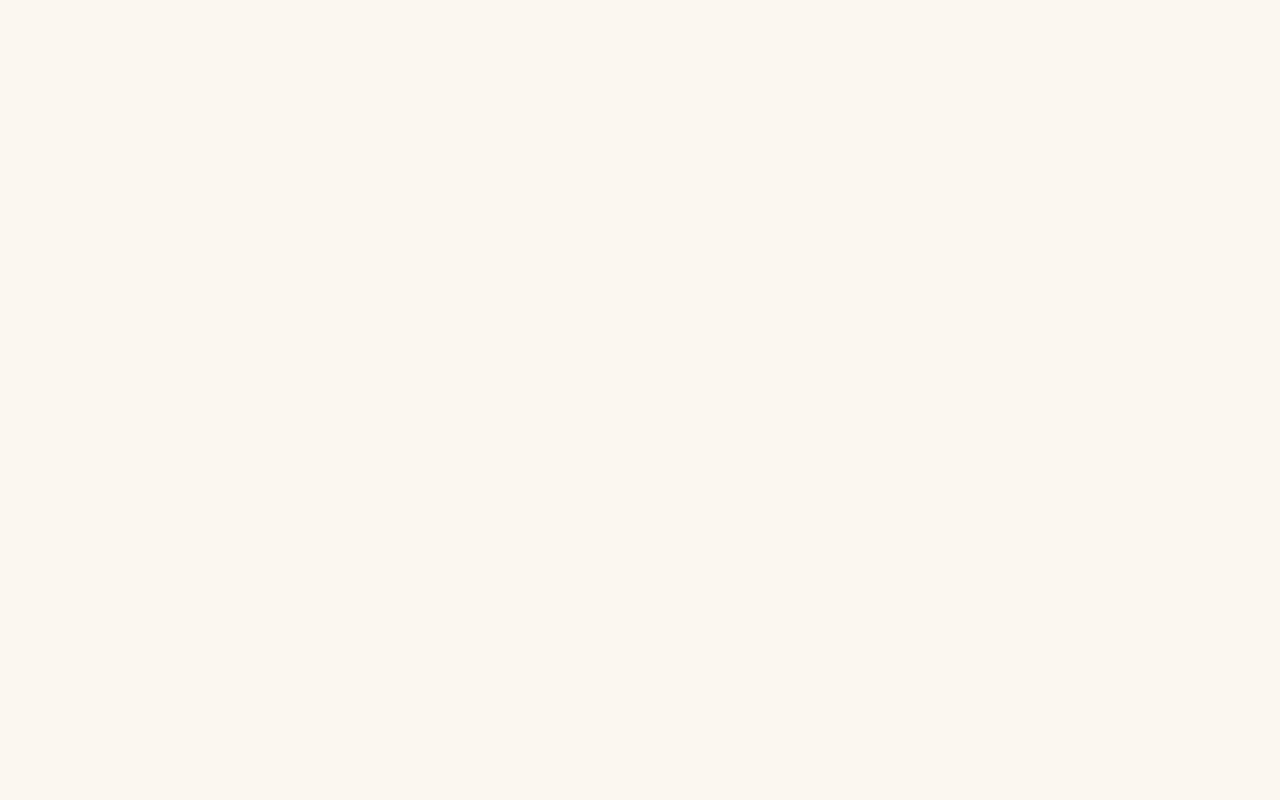
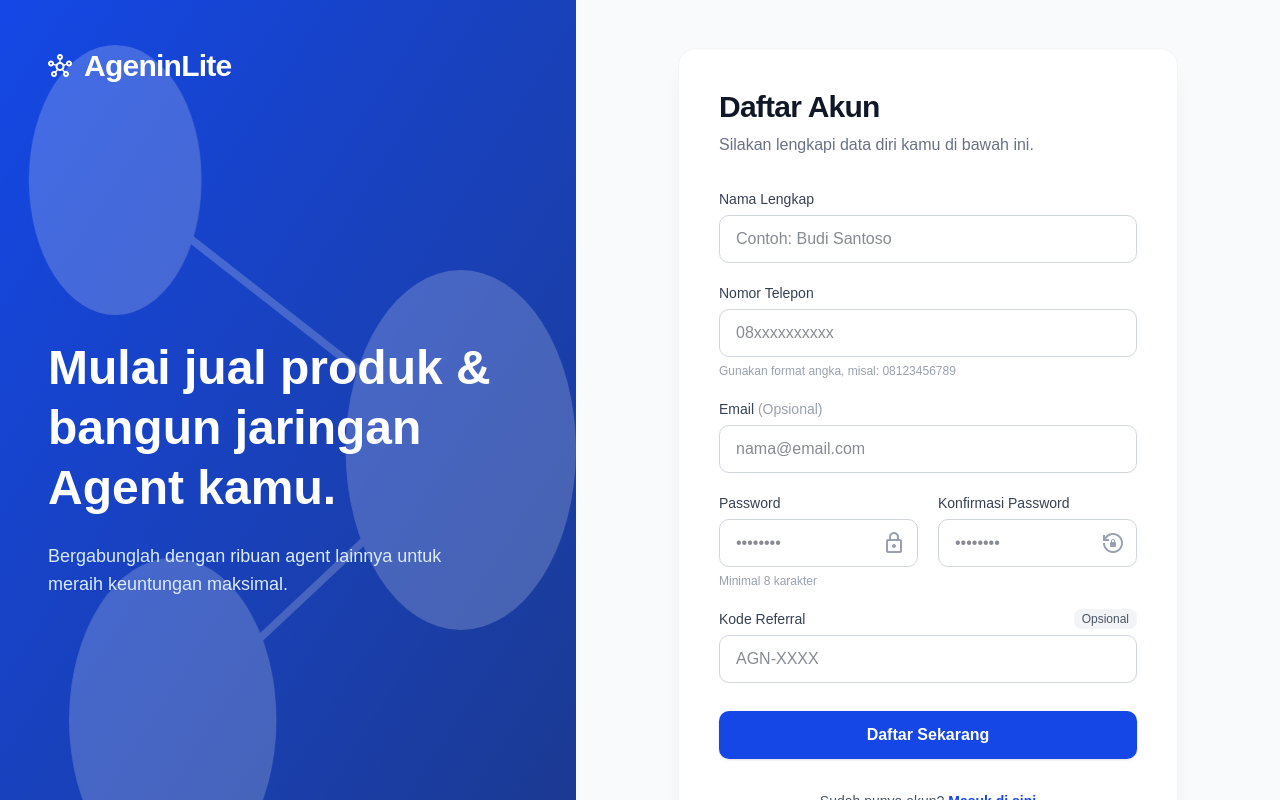
Before and after one commit to AgeninLite-MiniProject/agenin-lite-fe, a React (Vite) app: page /register in a window 1280 px wide. Before the commit this address had no page. Shown: the top 800 px of the page. Built offline with nearby package versions, Linux system fonts and the light colour scheme; no server answers.

Commit message:
feat(m1-auth): setup auth, routing, and styling for register page

```diff
--- a/index.html
+++ b/index.html
@@ -4,7 +4,8 @@
     <meta charset="UTF-8" />
     <link rel="icon" type="image/svg+xml" href="/favicon.svg" />
     <meta name="viewport" content="width=device-width, initial-scale=1.0" />
-    <title>agenin-lite-fe</title>
+    <link href="https://fonts.googleapis.com/css2?family=Material+Symbols+Outlined:wght,FILL@100..700,0..1&display=block" rel="stylesheet" />
+    <title>AgeninLite</title>
   </head>
   <body>
     <div id="root"></div>
--- a/src/App.tsx
+++ b/src/App.tsx
@@ -6,6 +6,7 @@ import AdminDashboardPage from "@/pages/admin/dashboard/AdminDashboardPage";
 import AdminProductsPage from "@/pages/admin/products/AdminProductsPage";
 import AdminUsersPage from "@/pages/admin/users/AdminUsersPage";
 import AdminAuditPage from "@/pages/admin/audit/AdminAuditPage";
+import RegisterPage from "@/pages/user/register/RegisterPage";
 import "./App.css";
 
 
@@ -17,6 +18,9 @@ function App() {
           <Route path="/" element={<Navigate to="/dashboard" replace />} />
           <Route path="/dashboard" element={<DashboardPage />} />
         </Route>
+
+        {/* Auth Routes */}
+        <Route path="/register" element={<RegisterPage />} />
 
         {/* Admin Routes */}
         <Route path="/admin" element={<AdminLayout />}>
--- a/src/pages/user/register/RegisterPage.tsx
+++ b/src/pages/user/register/RegisterPage.tsx
@@ -6,6 +6,7 @@ import { useNavigate } from "react-router-dom";
 import apiClient from "@/lib/axios";
 import { AxiosError } from "axios";
 import toast, { Toaster } from "react-hot-toast";
+
 export default function Register() {
   const navigate = useNavigate();
   const {
@@ -22,15 +23,12 @@ export default function Register() {
     const { confirm_password, ...payload } = data;
 
     try {
-      console.log("Data Siap Kirim ke API!", payload);
-      // axios fetching
       const response = await apiClient.post('/api/auth/register', payload);
       if(response.status === 201) {
         toast.success("Registrasi Akun Berhasil! Silakan login.");
         navigate("/login")
       }
     } catch (error) {
-      console.error("Gagal Mendaftar!", error);
       if (error instanceof AxiosError && error.response) {
         const errorCode = error.response.data?.code || error.response.data?.errorCode;
         const errorMessage = error.response.data?.message;
@@ -45,13 +43,12 @@ export default function Register() {
             setError('referral_code', { type: 'manual', message: 'Kode referral tidak valid atau tidak ditemukan.' });
             break;
           case 'AUTH_0007':
-            setError('referral_code', { type: 'manual', message: 'Pemilik kode referral ini sudah mencapai batas maksimum downliner (10).' });
+            setError('referral_code', { type: 'manual', message: 'Pemilik kode referral ini sudah mencapai batas maksimum downliner.' });
             break;
           case 'AUTH_0008':
             setError('referral_code', { type: 'manual', message: 'Pemilik kode referral ini sudah tidak aktif/dihapus.' });
             break;
           default:
-            // Error generic kalau tidak masuk case di atas
             toast.error(errorMessage || 'Terjadi kesalahan saat mendaftar. Silakan coba lagi.');
         }
       }
@@ -59,62 +56,63 @@ export default function Register() {
   };
 
   return (
-    <div className="flex flex-col min-h-screen">
+    <div className="flex flex-col min-h-screen font-sans">
       <Toaster position="top-center" reverseOrder={false} />
-      <div className="bg-surface-container-lowest flex-1 flex font-body-md text-on-surface">
+      <div className="flex-1 flex text-gray-900 bg-gray-50">
+
         {/* Bagian Kiri: Hero Section */}
-        <div className="hidden lg:flex lg:w-[40%] relative flex-col justify-between p-12 bg-gradient-to-br from-[#1B56FD] to-[#0118D8] overflow-hidden">
-          {/* Abstract Background Pattern */}
-          <div className="absolute inset-0 opacity-10 pointer-events-none">
+        <div className="hidden lg:flex lg:w-[45%] relative flex-col justify-between p-12 bg-gradient-to-br from-blue-700 to-blue-900 overflow-hidden">
+          <div className="absolute inset-0 opacity-20 pointer-events-none">
             <svg width="100%" height="100%" viewBox="0 0 100 100" preserveAspectRatio="none">
-              <circle cx="20" cy="20" r="10" fill="white"></circle>
-              <circle cx="80" cy="50" r="15" fill="white"></circle>
-              <circle cx="30" cy="80" r="12" fill="white"></circle>
-              <line x1="20" y1="20" x2="80" y2="50" stroke="white" strokeWidth="2"></line>
-              <line x1="80" y1="50" x2="30" y2="80" stroke="white" strokeWidth="2"></line>
+              <circle cx="20" cy="20" r="15" fill="white" className="animate-pulse"></circle>
+              <circle cx="80" cy="50" r="20" fill="white"></circle>
+              <circle cx="30" cy="80" r="18" fill="white"></circle>
+              <line x1="20" y1="20" x2="80" y2="50" stroke="white" strokeWidth="1"></line>
+              <line x1="80" y1="50" x2="30" y2="80" stroke="white" strokeWidth="1"></line>
             </svg>
           </div>
 
-          {/* Logo */}
           <div className="relative z-10 flex items-center space-x-3">
-            <span className="material-symbols-outlined text-white text-4xl">hub</span>
-            <span className="font-headline-xl text-white">Agentin</span>
+            <span className="material-symbols-outlined text-white text-5xl">hub</span>
+            <span className="text-3xl font-bold text-white tracking-tight">AgeninLite</span>
           </div>
 
-          {/* Headline */}
           <div className="relative z-10 space-y-6">
-            <h2 className="font-headline-xl text-white leading-tight">
-              Mulai jual produk dan bangun jaringan Agent kamu
+            <h2 className="text-5xl font-bold text-white leading-tight">
+              Mulai jual produk & <br/>bangun jaringan Agent kamu.
             </h2>
+            <p className="text-blue-100 text-lg max-w-md">
+              Bergabunglah dengan ribuan agent lainnya untuk meraih keuntungan maksimal.
+            </p>
           </div>
-
-          {/* Decorative spacer for bottom */}
           <div className="relative z-10"></div>
         </div>
 
         {/* Bagian Kanan: Form */}
-        <div className="w-full lg:w-[60%] flex flex-col justify-center items-center py-12 px-4 sm:px-6 lg:px-8 bg-surface-container-lowest relative">
-          <div className="max-w-[480px] w-full space-y-8">
+        <div className="w-full lg:w-[55%] flex flex-col justify-center items-center py-12 px-4 sm:px-6 lg:px-8 relative">
 
+          <div className="max-w-[500px] w-full">
             {/* Mobile Logo */}
             <div className="flex lg:hidden flex-col items-center justify-center space-y-4 mb-8">
               <div className="flex items-center space-x-2">
-                <span className="material-symbols-outlined text-primary text-4xl">hub</span>
-                <span className="font-headline-xl text-primary">Agentin</span>
+                <span className="material-symbols-outlined text-blue-700 text-4xl">hub</span>
+                <span className="text-2xl font-bold text-blue-700">AgeninLite</span>
               </div>
             </div>
 
-            <div className="space-y-2">
-              <h1 className="font-headline-lg text-on-surface">Daftar Akun Agentin</h1>
-              <p className="font-body-md text-outline lg:hidden">Mulai jual produk dan bangun jaringan Agent kamu</p>
+            {/* CARD WRAPPER */}
+            <div className="bg-white shadow-xl shadow-blue-900/5 rounded-2xl border border-gray-100 p-8 sm:p-10">
+
+              <div className="mb-8 text-center lg:text-left">
+                <h1 className="text-3xl font-bold text-gray-900 tracking-tight">Daftar Akun</h1>
+                <p className="text-gray-500 mt-2">Silakan lengkapi data diri kamu di bawah ini.</p>
               </div>
 
-            {/* form */}
-            <form onSubmit={handleSubmit(onSubmit)} className="space-y-6">
+              <form onSubmit={handleSubmit(onSubmit)} className="space-y-5">
 
                 {/* Nama Lengkap */}
-              <div className="space-y-2">
-                <label htmlFor="name" className="block font-label-md text-on-surface">
+                <div className="space-y-1.5">
+                  <label htmlFor="name" className="block text-sm font-medium text-gray-700">
                     Nama Lengkap
                   </label>
                   <input
@@ -122,141 +120,159 @@ export default function Register() {
                     type="text"
                     placeholder="Contoh: Budi Santoso"
                     {...register("name")}
-                  className={`block w-full rounded-full h-12 px-4 focus:ring-primary focus:border-primary sm:text-sm text-on-surface ${
+                    className={`block w-full rounded-lg border bg-white h-12 px-4 outline-none transition-colors focus:ring-2 focus:ring-offset-1 ${
                       errors.name
-                      ? "border-error focus:ring-error focus:border-error"
-                      : "border-outline-variant"
+                        ? "border-red-500 focus:ring-red-500/20 focus:border-red-500"
+                        : "border-gray-300 focus:ring-blue-600/20 focus:border-blue-600"
                     }`}
                   />
                   {errors.name && (
-                  <p className="font-label-sm text-error mt-1 px-2">{errors.name.message}</p>
+                    <p className="text-sm text-red-500 mt-1">{errors.name.message}</p>
                   )}
                 </div>
 
                 {/* Nomor Telepon */}
-              <div className="space-y-2">
-                <label htmlFor="phone" className="block font-label-md text-on-surface">Nomor Telepon</label>
+                <div className="space-y-1.5">
+                  <label htmlFor="phone" className="block text-sm font-medium text-gray-700">
+                    Nomor Telepon
+                  </label>
                   <input
                     id="phone"
                     type="tel"
                     placeholder="08xxxxxxxxxx"
                     {...register("phone")}
-                  className={`block w-full rounded-full h-12 px-4 focus:ring-primary focus:border-primary sm:text-sm text-on-surface ${
-                    errors.phone ? "border-error focus:ring-error focus:border-error" : "border-outline-variant"
+                    className={`block w-full rounded-lg border bg-white h-12 px-4 outline-none transition-colors focus:ring-2 focus:ring-offset-1 ${
+                      errors.phone
+                        ? "border-red-500 focus:ring-red-500/20 focus:border-red-500"
+                        : "border-gray-300 focus:ring-blue-600/20 focus:border-blue-600"
                     }`}
                   />
                   {errors.phone ? (
-                  <p className="font-label-sm text-error mt-1 px-2">{errors.phone.message}</p>
+                    <p className="text-sm text-red-500 mt-1">{errors.phone.message}</p>
                   ) : (
-                  <p className="font-label-sm text-outline mt-1 px-2">Digunakan sebagai ID unik & untuk login</p>
+                    <p className="text-xs text-gray-400 mt-1">Gunakan format angka, misal: 08123456789</p>
                   )}
                 </div>
 
                 {/* Email */}
-              <div className="space-y-2">
-                <div className="flex justify-between items-center px-1">
-                  <label htmlFor="email" className="block font-label-md text-on-surface">Email</label>
-                </div>
+                <div className="space-y-1.5">
+                  <label htmlFor="email" className="block text-sm font-medium text-gray-700">Email <span className="text-gray-400 font-normal">(Opsional)</span></label>
                   <input
                     id="email"
                     type="email"
                     placeholder="nama@email.com"
                     {...register("email")}
-                  className={`block w-full rounded-full h-12 px-4 focus:ring-primary focus:border-primary sm:text-sm text-on-surface ${
-                    errors.email ? "border-error focus:ring-error focus:border-error" : "border-outline-variant"
+                    className={`block w-full rounded-lg border bg-white h-12 px-4 outline-none transition-colors focus:ring-2 focus:ring-offset-1 ${
+                      errors.email
+                        ? "border-red-500 focus:ring-red-500/20 focus:border-red-500"
+                        : "border-gray-300 focus:ring-blue-600/20 focus:border-blue-600"
                     }`}
                   />
                   {errors.email && (
-                  <p className="font-label-sm text-error mt-1 px-2">{errors.email.message}</p>
+                    <p className="text-sm text-red-500 mt-1">{errors.email.message}</p>
                   )}
                 </div>
 
-              {/* Password */}
-              <div className="space-y-2">
-                <label htmlFor="password" className="block font-label-md text-on-surface">Password</label>
+                {/* Password Group (Side by Side on Desktop) */}
+                <div className="grid grid-cols-1 gap-5 sm:grid-cols-2">
+                  <div className="space-y-1.5">
+                    <label htmlFor="password" className="block text-sm font-medium text-gray-700">Password</label>
                     <div className="relative">
                       <input
                         id="password"
                         type="password"
-                    placeholder="•••••••••••••••"
+                        placeholder="••••••••"
                         {...register("password")}
-                    className={`block w-full rounded-full h-12 px-4 pr-12 focus:ring-primary focus:border-primary sm:text-sm text-on-surface ${
-                      errors.password ? "border-error focus:ring-error focus:border-error" : "border-outline-variant"
+                        className={`block w-full rounded-lg border bg-white h-12 pl-4 pr-10 outline-none transition-colors focus:ring-2 focus:ring-offset-1 ${
+                          errors.password
+                            ? "border-red-500 focus:ring-red-500/20 focus:border-red-500"
+                            : "border-gray-300 focus:ring-blue-600/20 focus:border-blue-600"
                         }`}
                       />
-                  <div className="absolute inset-y-0 right-0 flex items-center pr-4 cursor-pointer">
-                    <span className="material-symbols-outlined text-outline">visibility</span>
+                      <div className="absolute inset-y-0 right-0 flex items-center pr-3 pointer-events-none text-gray-400">
+                        <span className="material-symbols-outlined text-[20px]">lock</span>
                       </div>
                     </div>
                     {errors.password ? (
-                  <p className="font-label-sm text-error mt-1 px-2">{errors.password.message}</p>
+                      <p className="text-sm text-red-500 mt-1">{errors.password.message}</p>
                     ) : (
-                  <p className="font-label-sm text-outline mt-1 px-2">8-15 karakter</p>
+                      <p className="text-xs text-gray-400 mt-1">Minimal 8 karakter</p>
                     )}
                   </div>
 
-              {/* Konfirmasi Password */}
-              <div className="space-y-2">
-                <label htmlFor="confirm_password" className="block font-label-md text-on-surface">Konfirmasi Password</label>
+                  <div className="space-y-1.5">
+                    <label htmlFor="confirm_password" className="block text-sm font-medium text-gray-700">Konfirmasi Password</label>
                     <div className="relative">
                       <input
                         id="confirm_password"
                         type="password"
-                    placeholder="•••••••••••••••"
+                        placeholder="••••••••"
                         {...register("confirm_password")}
-                    className={`block w-full rounded-full h-12 px-4 pr-12 focus:ring-primary focus:border-primary sm:text-sm text-on-surface ${
-                      errors.confirm_password ? "border-error focus:ring-error focus:border-error" : "border-outline-variant"
+                        className={`block w-full rounded-lg border bg-white h-12 pl-4 pr-10 outline-none transition-colors focus:ring-2 focus:ring-offset-1 ${
+                          errors.confirm_password
+                            ? "border-red-500 focus:ring-red-500/20 focus:border-red-500"
+                            : "border-gray-300 focus:ring-blue-600/20 focus:border-blue-600"
                         }`}
                       />
-                  <div className="absolute inset-y-0 right-0 flex items-center pr-4 cursor-pointer">
-                    <span className="material-symbols-outlined text-outline">visibility_off</span>
+                      <div className="absolute inset-y-0 right-0 flex items-center pr-3 pointer-events-none text-gray-400">
+                        <span className="material-symbols-outlined text-[20px]">lock_reset</span>
                       </div>
                     </div>
                     {errors.confirm_password && (
-                  <p className="font-label-sm text-error mt-1 px-2">{errors.confirm_password.message}</p>
+                      <p className="text-sm text-red-500 mt-1">{errors.confirm_password.message}</p>
                     )}
+                  </div>
                 </div>
 
                 {/* Kode Referral */}
-              <div className="space-y-2">
-                <div className="flex justify-between items-center px-1">
-                  <label htmlFor="referral_code" className="block font-label-md text-on-surface">Kode Referral</label>
-                  <span className="inline-flex items-center rounded-full bg-surface-variant px-2.5 py-0.5 font-label-sm text-on-surface-variant">Opsional</span>
+                <div className="space-y-1.5">
+                  <div className="flex justify-between items-center">
+                    <label htmlFor="referral_code" className="block text-sm font-medium text-gray-700">Kode Referral</label>
+                    <span className="inline-flex items-center rounded-md bg-gray-100 px-2 py-0.5 text-xs font-medium text-gray-600">Opsional</span>
                   </div>
                   <input
                     id="referral_code"
                     type="text"
-                  placeholder="AGN-7X2K"
+                    placeholder="AGN-XXXX"
                     {...register("referral_code")}
-                  className={`block w-full rounded-full h-12 px-4 focus:ring-primary focus:border-primary sm:text-sm text-on-surface uppercase ${
-                    errors.referral_code ? "border-error focus:ring-error focus:border-error" : "border-outline-variant"
+                    className={`block w-full rounded-lg border bg-white h-12 px-4 uppercase outline-none transition-colors focus:ring-2 focus:ring-offset-1 ${
+                      errors.referral_code
+                        ? "border-red-500 focus:ring-red-500/20 focus:border-red-500"
+                        : "border-gray-300 focus:ring-blue-600/20 focus:border-blue-600"
                     }`}
                   />
-                {errors.referral_code ? (
-                  <p className="font-label-sm text-error mt-1 px-2">{errors.referral_code.message}</p>
-                ) : (
-                  <p className="font-label-sm text-outline mt-1 px-2">Isi jika kamu diajak Agent lain</p>
+                  {errors.referral_code && (
+                    <p className="text-sm text-red-500 mt-1">{errors.referral_code.message}</p>
                   )}
                 </div>
 
                 {/* Submit Button */}
-              <div className="pt-4">
+                <div className="pt-2">
                   <button
                     type="submit"
                     disabled={isSubmitting}
-                  className="flex w-full justify-center items-center h-12 rounded-full bg-primary px-4 py-3.5 font-label-md text-on-primary shadow-sm hover:bg-primary-container disabled:opacity-50 transition-colors"
+                    className="flex w-full justify-center items-center h-12 rounded-lg bg-blue-700 text-white font-semibold shadow-sm hover:bg-blue-800 focus:ring-2 focus:ring-blue-600 focus:ring-offset-2 disabled:opacity-70 transition-all"
                   >
-                  {isSubmitting ? "Mendaftar..." : "Daftar Sekarang"}
+                    {isSubmitting ? (
+                      <span className="flex items-center space-x-2">
+                        <svg className="animate-spin h-5 w-5 text-white" xmlns="http://www.w3.org/2000/svg" fill="none" viewBox="0 0 24 24">
+                          <circle className="opacity-25" cx="12" cy="12" r="10" stroke="currentColor" strokeWidth="4"></circle>
+                          <path className="opacity-75" fill="currentColor" d="M4 12a8 8 0 018-8V0C5.373 0 0 5.373 0 12h4zm2 5.291A7.962 7.962 0 014 12H0c0 3.042 1.135 5.824 3 7.938l3-2.647z"></path>
+                        </svg>
+                        <span>Mendaftar...</span>
+                      </span>
+                    ) : "Daftar Sekarang"}
                   </button>
                 </div>
               </form>
 
-            <div className="text-center pt-2">
-              <p className="font-body-sm text-on-surface-variant">
-                Sudah punya akun? <a className="font-label-md text-primary hover:text-primary-container underline" href="/login">Masuk di sini</a>
+              <div className="mt-8 text-center">
+                <p className="text-sm text-gray-600">
+                  Sudah punya akun? <a className="font-semibold text-blue-700 hover:text-blue-800 transition-colors" href="/login">Masuk di sini</a>
                 </p>
               </div>
 
+            </div>
           </div>
         </div>
       </div>
```
Lines whose indentation alone changed are shown as unchanged.
